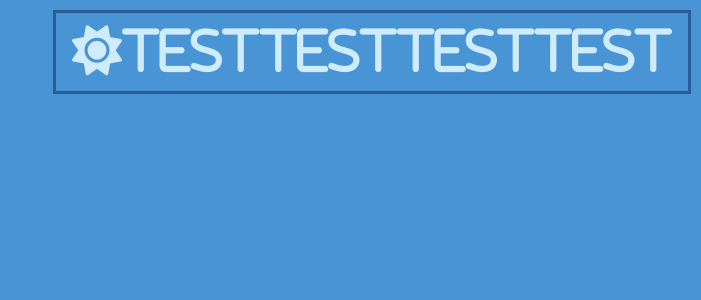
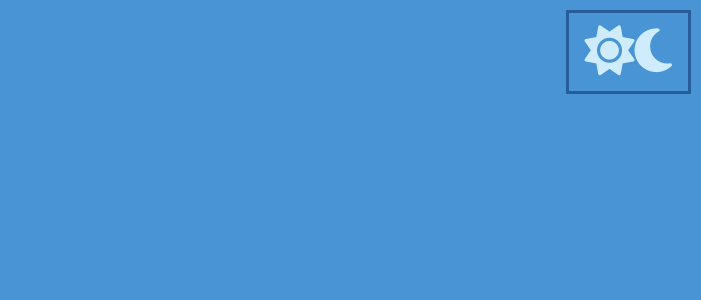
Before and after one commit to ZoeJ2020/hospital, a React (Create React App) app: page / in a window 1280 px wide. Shown: the top 300 px of the page, without its empty margins (579-1280 px from the left). Built offline with nearby package versions, Linux system fonts and the light colour scheme.

Commit message:
add moon fa

```diff
--- a/src/App.js
+++ b/src/App.js
@@ -33,9 +33,8 @@ function App() {
 
           <div className="container__sky__button">
             <button id='skyButton' onClick={changeSky}>
-              <i className="fa-solid fa-sun">
-                TESTTESTTESTTEST
-              </i>
+            <i className="fa-solid fa-sun"></i>
+            <i className="fa-solid fa-moon"></i>
             </button>
           </div>
           <div className="container__field">
```
